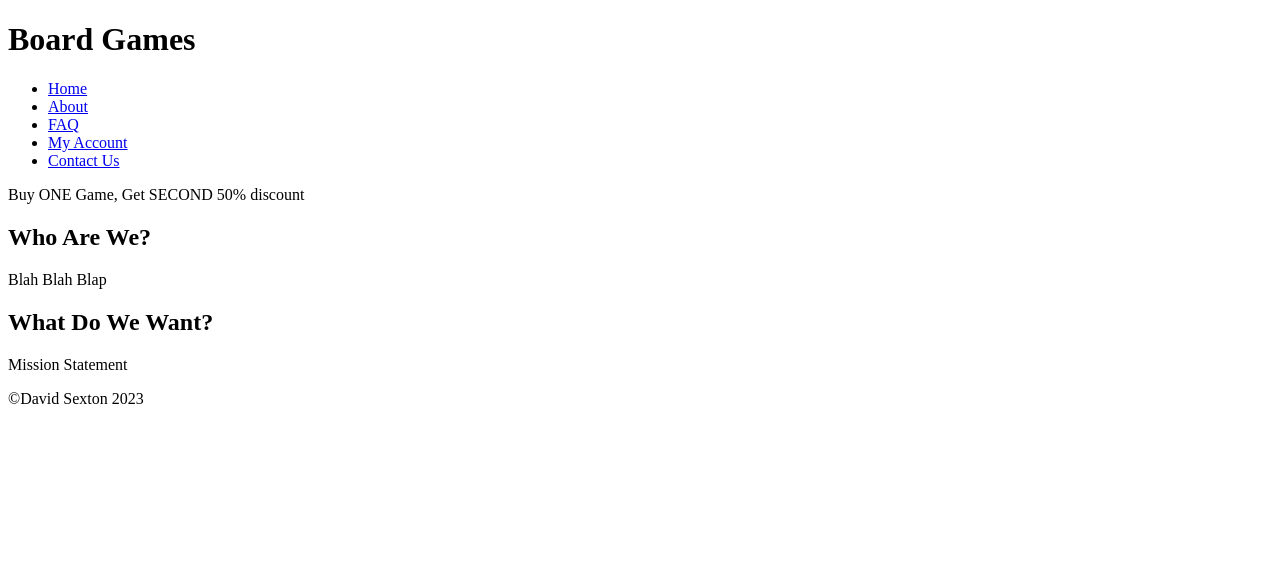
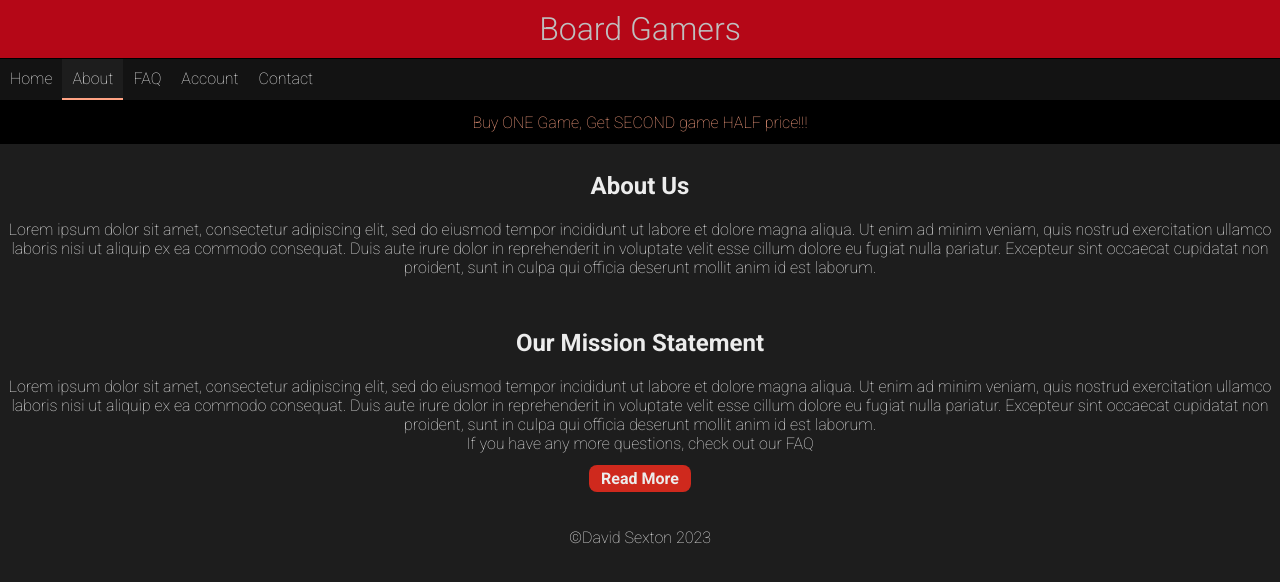
Before and after one commit to Dotzyyy/js-fullstack-module2, a plain HTML site: page about.html in a window 1280 px wide. Drawn offline with Linux system fonts and the light colour scheme.

Commit message:
colour and pictures added

```diff
--- a/about.html
+++ b/about.html
@@ -10,29 +10,41 @@
     </head>
     <body>
         <header>
-            <div><h1>Board Games</h1>
+            <div><h1>Board Gamers</h1>
 
              </div>
              <nav>
                 <ul>
                     <li><a href="index.html">Home</a></li>
-                    <li><a href="about.html" class="current">About</a></li>
+                    <li class="current"><a href="about.html">About</a></li>
                     <li><a href="faq.html">FAQ</a></li>
-                    <li><a href="myaccount.html">My Account</a></li>
-                    <li><a href="contact.html">Contact Us</a></li>
+                    <li><a href="myaccount.html">Account</a></li>
+                    <li><a href="contact.html">Contact</a></li>
                 </ul>
             </nav>
-             <p>Buy ONE Game, Get SECOND 50% discount</p>
+            <p id="new-deal">Buy ONE Game, Get SECOND game HALF price!!!</p>
          </header>
          <main>
             <section id="about blurb">
-                <div>
-                    <h2>Who Are We?</h2>
-                    <p>Blah Blah Blap</p>
+                <div class="paragraph-spacing">
+                    <h2>About Us</h2>
+                    <p>Lorem ipsum dolor sit amet, consectetur adipiscing elit, sed do eiusmod tempor incididunt ut labore et dolore magna aliqua.
+                        Ut enim ad minim veniam, quis nostrud exercitation ullamco laboris nisi ut aliquip ex ea commodo consequat.
+                        Duis aute irure dolor in reprehenderit in voluptate velit esse cillum dolore eu fugiat nulla pariatur.
+                        Excepteur sint occaecat cupidatat non proident, sunt in culpa qui officia deserunt mollit anim id est laborum.</p>
                 </div>
-                <div>
-                    <h2>What Do We Want?</h2>
-                    <p>Mission Statement</p>
+                <div class="paragraph-spacing">
+                    <h2>Our Mission Statement</h2>
+                    <p>Lorem ipsum dolor sit amet, consectetur adipiscing elit, sed do eiusmod tempor incididunt ut labore et dolore magna aliqua.
+                        Ut enim ad minim veniam, quis nostrud exercitation ullamco laboris nisi ut aliquip ex ea commodo consequat.
+                        Duis aute irure dolor in reprehenderit in voluptate velit esse cillum dolore eu fugiat nulla pariatur.
+                        Excepteur sint occaecat cupidatat non proident, sunt in culpa qui officia deserunt mollit anim id est laborum.<br>
+                        <span id="know-more">If you have any more questions, check out our FAQ</span>
+
+                    </p>
+                    <p>
+                        <a href="faq.html" class="read-more">Read More</a>
+                    </p>
                 </div>
             </section>
 
--- a/bg-style.css
+++ b/bg-style.css
@@ -0,0 +1,114 @@
+@import url('https://fonts.googleapis.com/css2?family=Roboto:ital,wght@0,100;0,300;0,400;0,500;0,700;0,900;1,100;1,300;1,400;1,500;1,700;1,900&display=swap');
+
+html {
+    height: 100%;
+
+
+}
+
+
+body {
+    color: #ECECEC;
+    background-color: #1D1D1D;
+    text-align: center;
+    font-family: 'Roboto', Arial, Helvetica, sans-serif;
+    font-weight: 200;
+    width: 100%;
+    min-height: 100%;
+    margin: 0;
+
+
+}
+h1 {
+    color: #bfbfbf;
+    font-weight: 300;
+    background-color: #B50717;
+    padding: 10px;
+    margin: 0;
+}
+
+ul {
+    background-color: #131313;
+    display: flex;
+    flex-direction: row;
+    padding: 0;
+    margin-top: 0;
+    margin-bottom: 0;
+    border-top: 1px solid black;
+    border-bottom: 1px solid black;
+
+
+}
+
+li {
+    list-style-type: none;
+    padding: 10px;
+
+}
+
+ a {
+    text-decoration: none;
+    color: #ECECEC
+}
+.current {
+    background-color: #1D1D1D;
+
+    border-bottom: 2px solid #FFA384;
+
+
+}
+
+li:hover {
+    background-color: #1D1D1D;
+
+}
+
+
+#new-deal {
+    color: #FFA384 ;
+    background-color: black;
+    margin:0;
+    padding: 0.75em 0 0.75em 0;
+}
+.paragraph-spacing {
+    padding: .5em;
+}
+
+
+
+
+/*Home Page */
+
+
+
+#featured-banner > img {
+    max-width: 100%;
+}
+
+
+#about-mini > img {
+    width: 40em;
+    max-width: 80%;
+     border-radius: 0.75em;
+
+}
+
+.read-more {
+    background-color: #CF291D ;
+    padding: 0.25em 0.75em ;
+    border-radius: 0.50em;
+    font-weight: 600;
+}
+
+
+
+#need-help > img {
+    width: 40em;
+    max-width: 80%;
+     border-radius: 0.75em;
+
+}
+
+
+
+/*About Page CSS  */
```
Also changed, not shown: contact.html (+4 -4 lines), faq.html (+12 -7 lines), index.html (+25 -11 lines), myaccount.html (+4 -4 lines), images/chess-pexels-karolina-grabowska-5477774 (1).jpg (added), images/domino-pexels-karolina-grabowska-5477845.jpg (added), images/frustration-pexels-pixabay-207924 (1).jpg (added), images/pexels-othmar-vigl-792051 (1).jpg (added).
